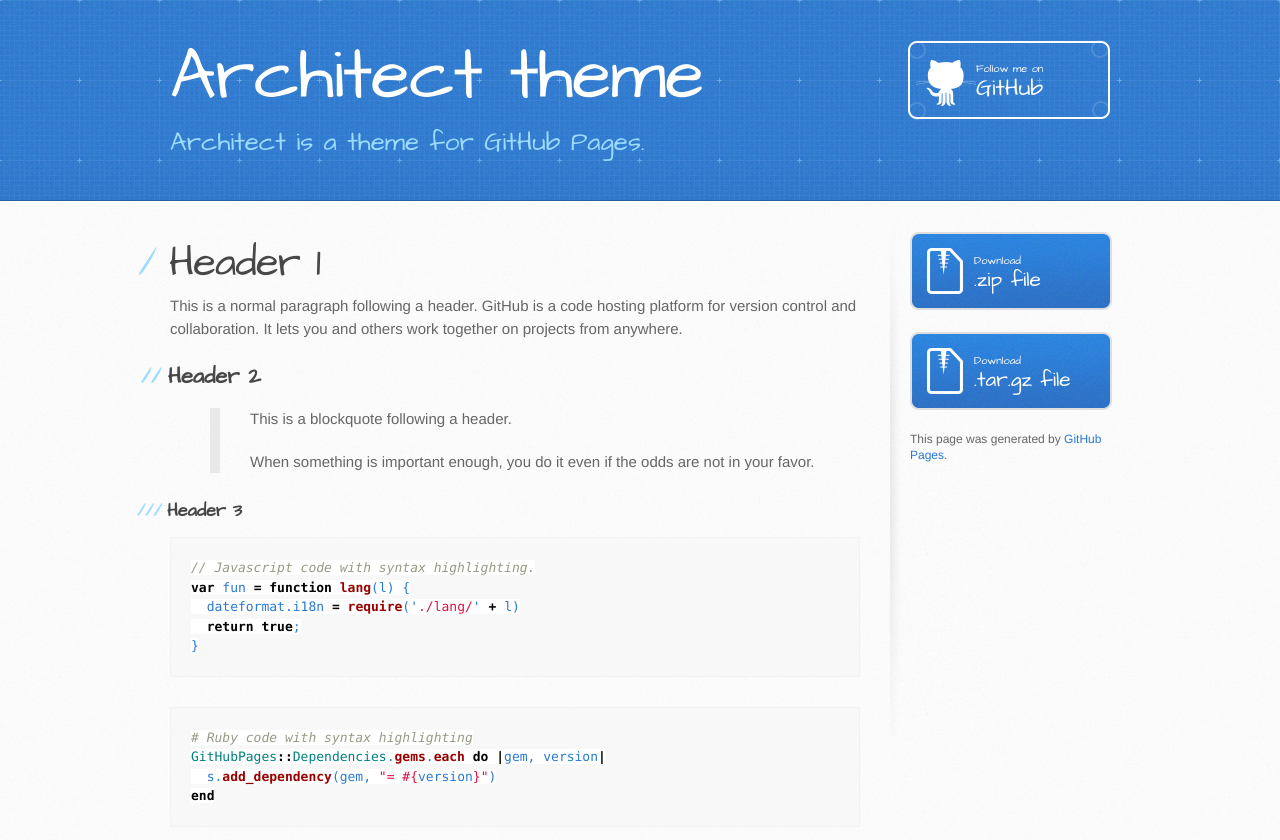
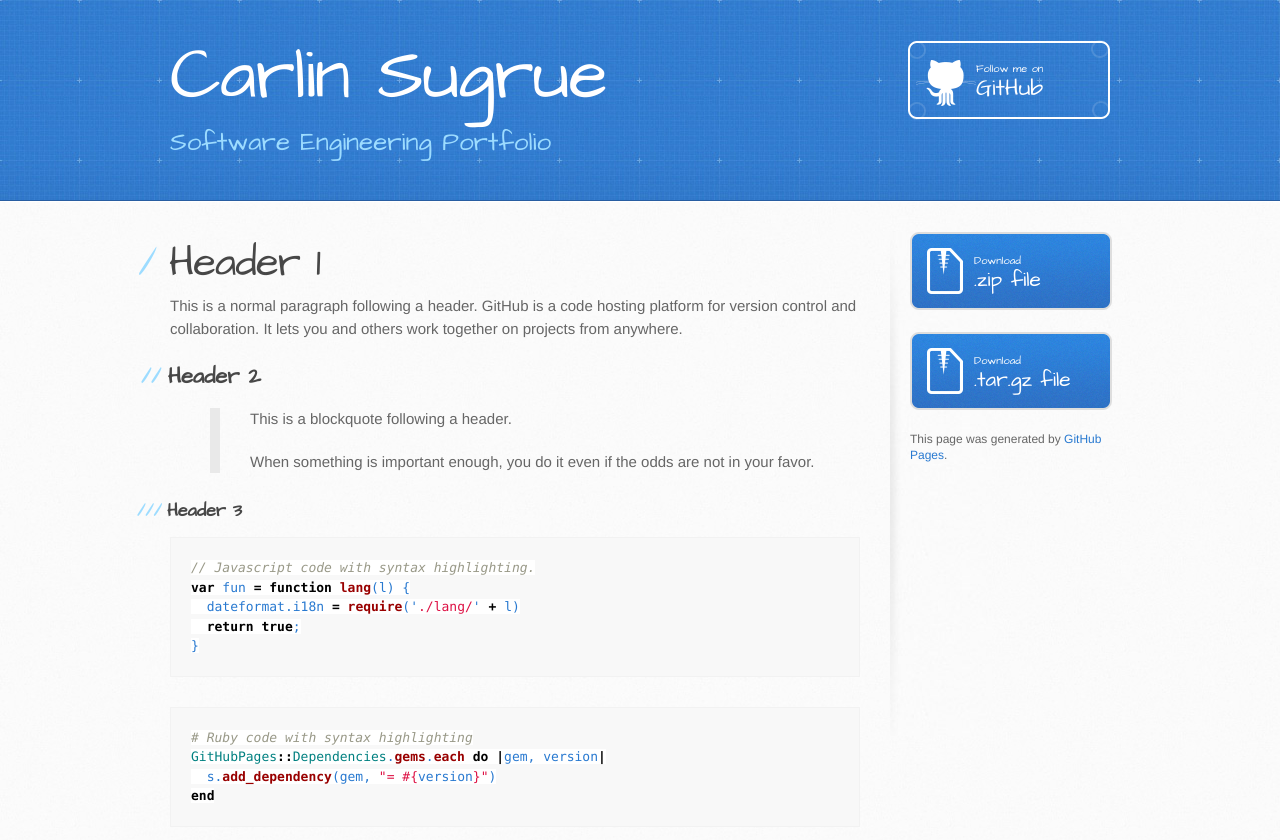
Before and after one commit to Sugrc1/Sugrc1.github.io, a Jekyll site: the page built from index.md, in a window 1280 px wide. Shown: the top 840 px of the page. Built offline with Jekyll 4.4.1, drawn with Linux system fonts in a browser that asks for light colours; our own code applies the rules of GitHub Pages for plain Markdown files.

Commit message:
Create _config.yml
customizing

```diff
--- a/_config.yml
+++ b/_config.yml
@@ -1,5 +1,5 @@
-title: Architect theme
-description: Architect is a theme for GitHub Pages.
+title: Carlin Sugrue
+description: Software Engineering Portfolio
 show_downloads: true
 google_analytics:
 theme:
```
